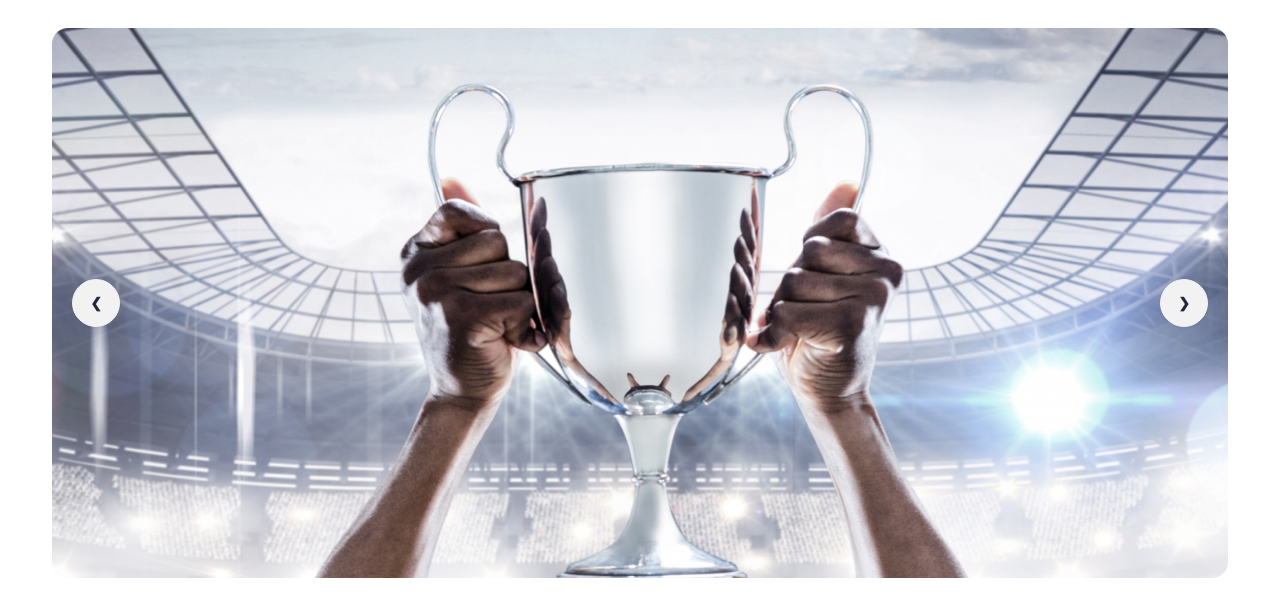
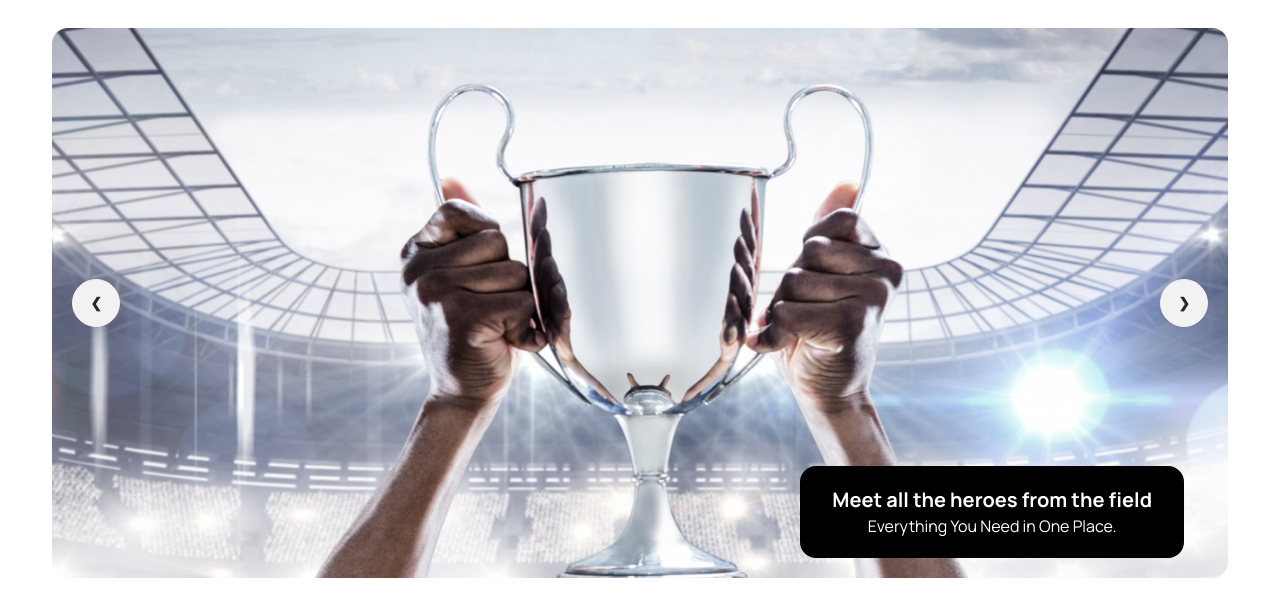
Before and after one commit to Rabbi1089/Flying-Eagle-daisyui, a plain HTML site: page index.html in a window 1280 px wide. Shown: the part 84-687 px from the top of the page. Drawn offline with nearby package versions, Linux system fonts and the light colour scheme.

Commit message:
Submit Assignment

```diff
--- a/index.html
+++ b/index.html
@@ -73,6 +73,13 @@
                         <a href="#slide1" class="btn btn-circle">❮</a>
                         <a href="#slide2" class="btn btn-circle">❯</a>
                     </div>
+                    <div
+                    class="absolute items-end right-11 rounded-2xl p-8 bottom-5 hidden py-5 text-center bg-black text-white md:block">
+                    <h5 class="text-xl font-bold">Meet all the heroes from the field</h5>
+                    <p>
+                        Everything You Need in One Place.
+                    </p>
+                  </div>
                 </div>
                 <div id="slide2" class="carousel-item relative w-full">
                     <img src="Images/4.png" class="w-full" />
@@ -80,6 +87,13 @@
                         <a href="#slide1" class="btn btn-circle">❮</a>
                         <a href="#slide3" class="btn btn-circle">❯</a>
                     </div>
+                                        <div
+                    class="absolute items-end right-11 rounded-2xl p-8 bottom-5 hidden py-5 text-center bg-black text-white md:block">
+                    <h5 class="text-xl font-bold">Meet all the heroes from the field</h5>
+                    <p>
+                        Everything You Need in One Place.
+                    </p>
+                  </div>
                 </div>
                 <div id="slide3" class="carousel-item relative w-full">
                     <img src="Images/1.png" class="w-full" />
@@ -87,8 +101,19 @@
                         <a href="#slide2" class="btn btn-circle">❮</a>
                         <a href="#slide1" class="btn btn-circle">❯</a>
                     </div>
+                    <!-- ============================= -->
+                    <div
+                    class="absolute items-end right-11 rounded-2xl p-8 bottom-5 hidden py-5 text-center bg-black text-white md:block">
+                    <h5 class="text-xl font-bold">Meet all the heroes from the field</h5>
+                    <p>
+                        Everything You Need in One Place.
+                    </p>
+                  </div>
                 </div>
             </div>
+
+            <!-- ----------test -->
+
         </div>
 
     </header>
```
